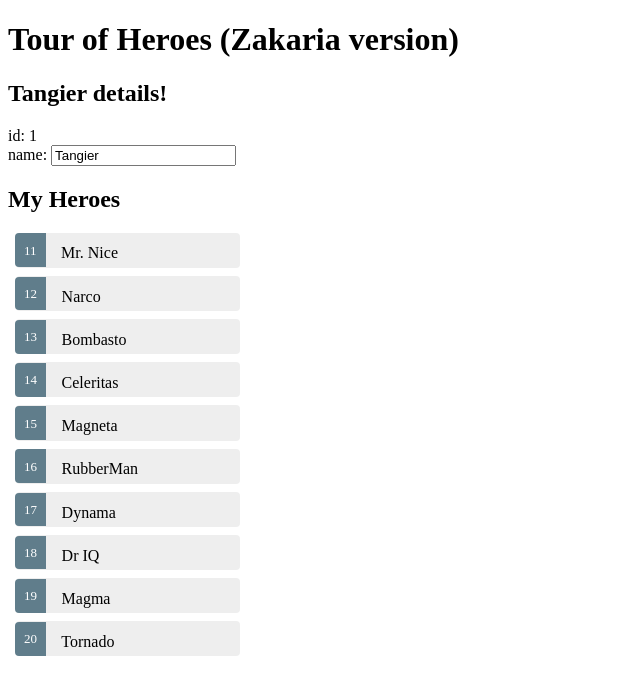
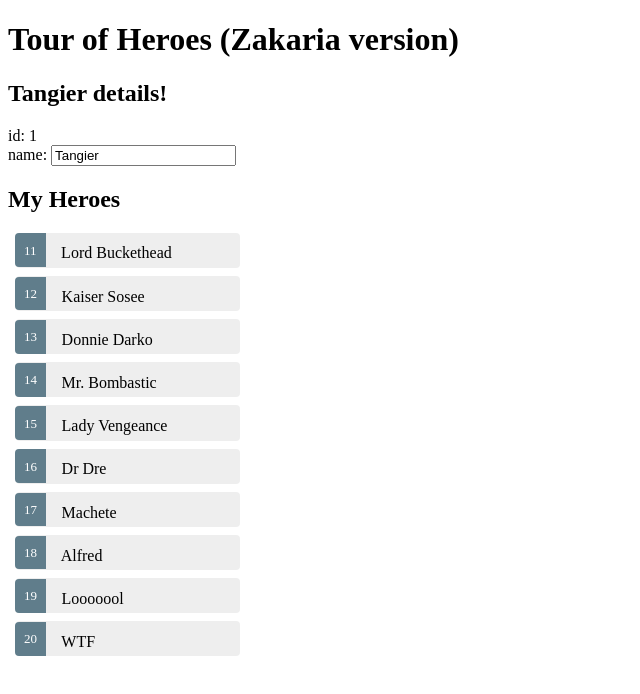
Before and after one commit to zakaziko99/angular-heroes-tour, an Angular app: page / in a window 1280 px wide. Shown: the top 694 px of the page, without its empty margins (0-640 px from the left). Built offline with nearby package versions, Linux system fonts and the light colour scheme.

Commit message:
change names for fun

```diff
--- a/src/app/app.component.ts
+++ b/src/app/app.component.ts
@@ -6,16 +6,16 @@ export class Hero {
 }
 
 const HEROES: Hero[] = [
-    { id: 11, name: 'Mr. Nice' },
-    { id: 12, name: 'Narco' },
-    { id: 13, name: 'Bombasto' },
-    { id: 14, name: 'Celeritas' },
-    { id: 15, name: 'Magneta' },
-    { id: 16, name: 'RubberMan' },
-    { id: 17, name: 'Dynama' },
-    { id: 18, name: 'Dr IQ' },
-    { id: 19, name: 'Magma' },
-    { id: 20, name: 'Tornado' }
+    { id: 11, name: 'Lord Buckethead' },
+    { id: 12, name: 'Kaiser Sosee' },
+    { id: 13, name: 'Donnie Darko' },
+    { id: 14, name: 'Mr. Bombastic' },
+    { id: 15, name: 'Lady Vengeance' },
+    { id: 16, name: 'Dr Dre' },
+    { id: 17, name: 'Machete' },
+    { id: 18, name: 'Alfred' },
+    { id: 19, name: 'Looooool' },
+    { id: 20, name: 'WTF' }
 ];
 
 @Component({
```
